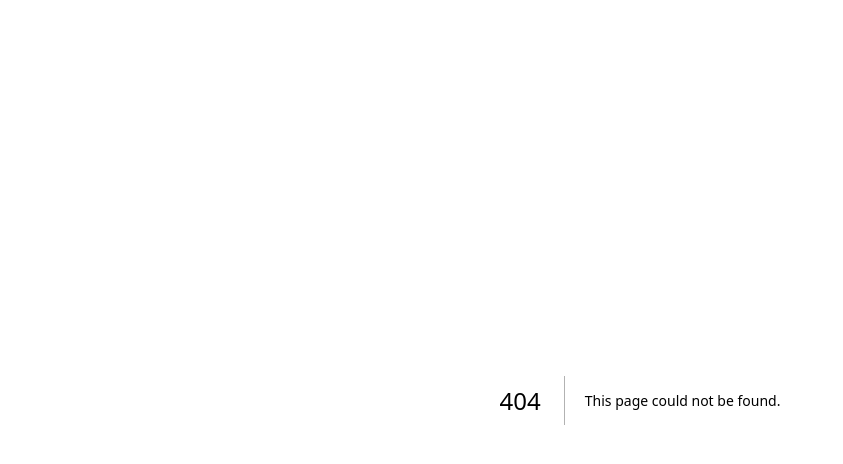
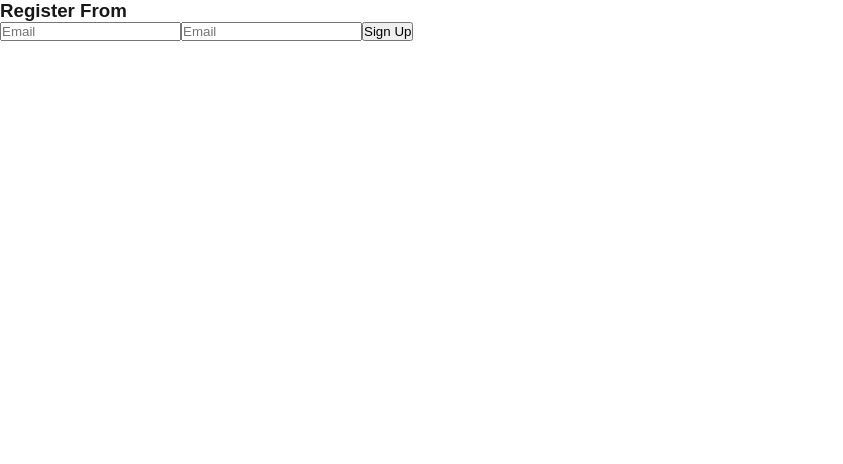
Before and after one commit to xe4at/Authentication-with-credentials-method, a Next.js app: page /signup in a window 1280 px wide. Before the commit this address had no page. Shown: the top 464 px of the page, without its empty margins (0-843 px from the left). Built offline with nearby package versions, Linux system fonts and the light colour scheme.

Commit message:
create signin form and page

```diff
--- /dev/null
+++ b/src/pages/signup.js
@@ -0,0 +1,40 @@
+import { useRouter } from "next/router";
+import { useState } from "react";
+
+function SignUp() {
+  const [email, setEmail] = useState("");
+  const [password, setPassword] = useState("");
+
+  const router = useRouter();
+
+  const signUpHandler = async () => {
+    const res = await fetch("/api/auth/signup", {
+      method: "POST",
+      body: JSON.stringify({ email, password }),
+      headers: { "Content-Type": "application/json" },
+    });
+    const data = await res.json();
+    if (data.status === "success") router.push("/signin");
+  };
+
+  return (
+    <div>
+      <h3>Register From</h3>
+      <input
+        placeholder="Email "
+        type="text"
+        value={email}
+        onChange={(e) => setEmail(e.target.value)}
+      />
+      <input
+        placeholder="Email "
+        type="text"
+        value={password}
+        onChange={(e) => setPassword(e.target.value)}
+      />
+      <button onClick={signUpHandler}>Sign Up</button>
+    </div>
+  );
+}
+
+export default SignUp;
--- a/utils/connectDb.js
+++ b/utils/connectDb.js
@@ -1,6 +1,6 @@
 import mongoose from "mongoose";
 
-const MONGODB_URI = process.env.MONGODB_URI;
+const MONGODB_URI = process.env.MONGO_URI;
 
 async function connectDB() {
   if (mongoose.connections[0].readyState) return;
```
Also changed, not shown: src/pages/index.js (+6 -1 lines).
